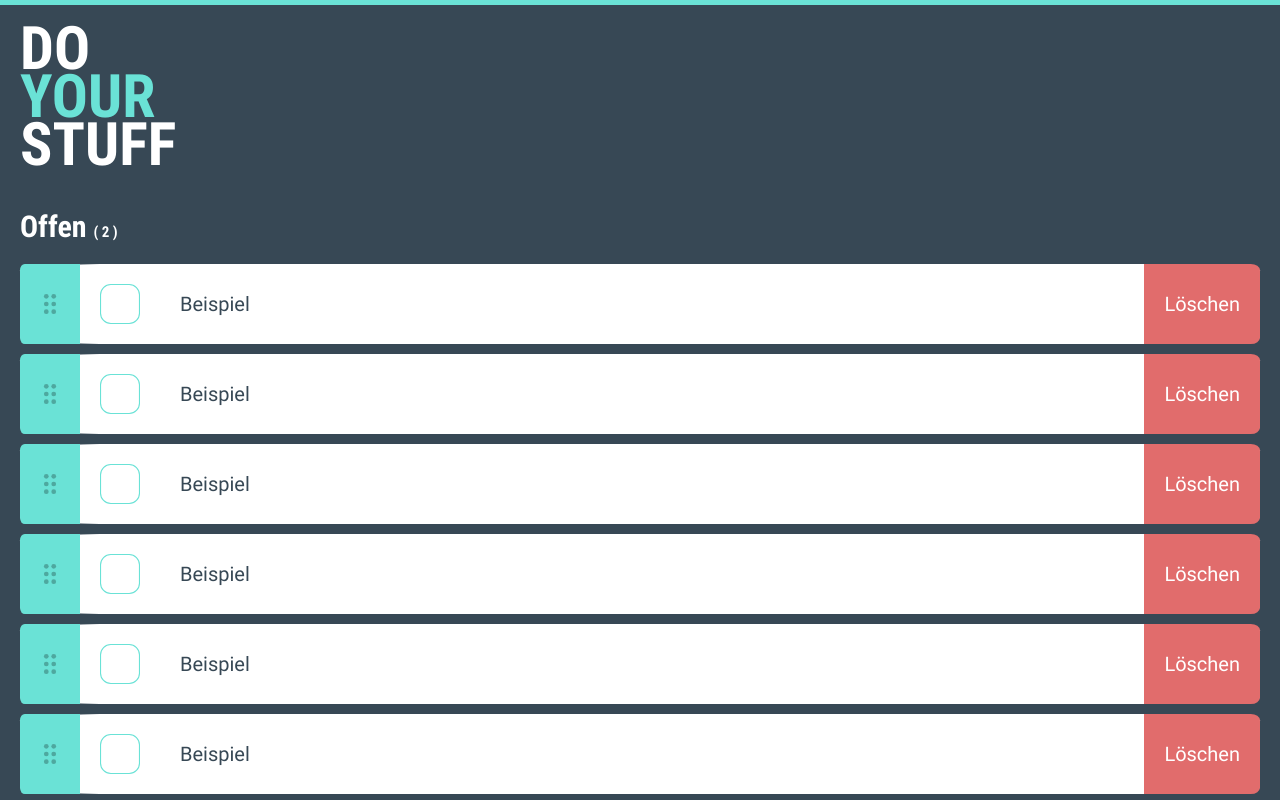
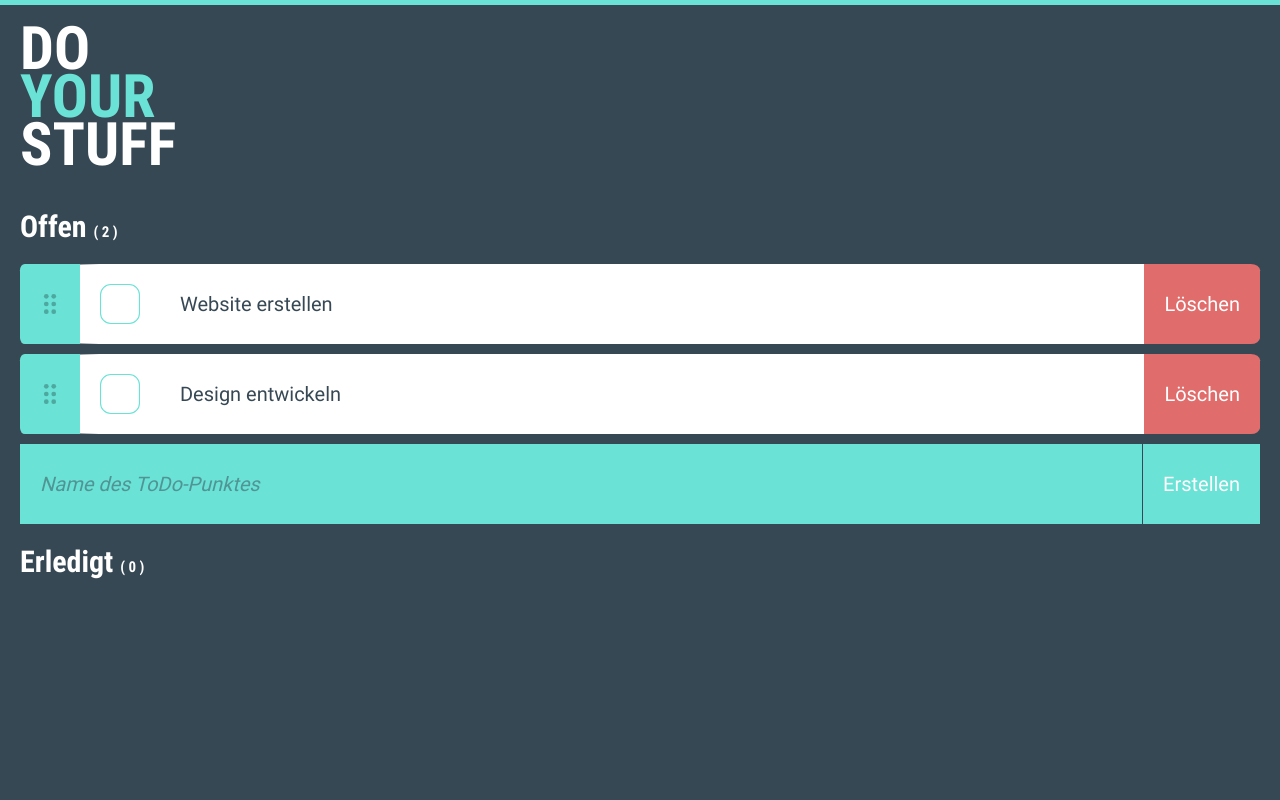
Before and after one commit to Charly-Wolf/ToDoListAngular, an Angular app: page / in a window 1280 px wide. Shown: the top 800 px of the page. Built offline with nearby package versions, Linux system fonts and the light colour scheme.

Commit message:
Tutorial 6 Done

```diff
--- a/src/app/_interface/eventping.ts
+++ b/src/app/_interface/eventping.ts
@@ -1,2 +1,6 @@
+import { ToDo } from "./todo";
+
 export interface Eventping {
+    label: string;
+    object: ToDo;
 }
--- a/src/app/_template/template-todo-form/template-todo-form.component.ts
+++ b/src/app/_template/template-todo-form/template-todo-form.component.ts
@@ -1,5 +1,6 @@
-import { Component } from '@angular/core';
+import { Component, Output, EventEmitter } from '@angular/core';
 import { ToDo } from 'src/app/_interface/todo';
+import { Eventping } from 'src/app/_interface/eventping';
 
 @Component({
   selector: 'app-template-todo-form',
@@ -9,6 +10,7 @@ import { ToDo } from 'src/app/_interface/todo';
 export class TemplateTodoFormComponent {
 
   public toDo$: ToDo;
+  @Output() ping: EventEmitter<ToDo> = new EventEmitter<ToDo>();
 
   constructor() {
     this.toDo$ = {
@@ -24,7 +26,7 @@ export class TemplateTodoFormComponent {
 
   public createToDo(event?: any): void {
     //Send this to the server - DB
-    console.log(this.toDo$);
+    this.ping.emit(this.toDo$);
     //Reset object after a toDo was created and sent to the server
     this.toDo$ = {
       id: undefined,
--- a/src/app/_template/template-todo/template-todo.component.html
+++ b/src/app/_template/template-todo/template-todo.component.html
@@ -8,7 +8,7 @@
             <img *ngIf="toDo$.status" (click)="changeCheck($event)" src="./assets/svg/checkbox-done.svg">
         </div>
         <div class="todo-content-titel">
-            <input (blur)="changeLabel($event)" type="text" [(ngModel)]="toDo$.label" placeholder="Name des ToDo-Punktes">
+            <input [disabled]="toDo$.status" (blur)="changeLabel($event)" type="text" [(ngModel)]="toDo$.label" placeholder="Name des ToDo-Punktes">
         </div>
     </div>
     <div class="delete" (click)="deleteToDo($event)">
--- a/src/app/_template/template-todo/template-todo.component.ts
+++ b/src/app/_template/template-todo/template-todo.component.ts
@@ -1,4 +1,5 @@
-import { Component } from '@angular/core';
+import { Component, Input, Output, EventEmitter } from '@angular/core';
+import { Eventping } from 'src/app/_interface/eventping';
 import { ToDo } from '../../_interface/todo'
 
 @Component({
@@ -8,7 +9,8 @@ import { ToDo } from '../../_interface/todo'
 })
 export class TemplateTodoComponent {
 
-  public toDo$: ToDo;
+  @Input() toDo$: ToDo;
+  @Output() ping: EventEmitter<any> = new EventEmitter<any>();
 
   constructor() {
     this.toDo$ = {
@@ -24,13 +26,26 @@ export class TemplateTodoComponent {
 
   public changeCheck(event?: any): void {
     this.toDo$.status = !this.toDo$.status;
+    const eventObject: Eventping = {
+      label: 'check',
+      object: this.toDo$
+    };
+    this.ping.emit(eventObject);
   }
 
   public changeLabel(event?: any): void {
-    console.log(this.toDo$.label);
+    const eventObject: Eventping = {
+      label: 'label',
+      object: this.toDo$
+    };
+    this.ping.emit(eventObject);
   }
 
   public deleteToDo(event?: any): void {
-    console.log(this.toDo$.id);
+    const eventObject: Eventping = {
+      label: 'delete',
+      object: this.toDo$
+    };
+    this.ping.emit(eventObject);
   }
 }
--- a/src/app/page-list/page-list.component.html
+++ b/src/app/page-list/page-list.component.html
@@ -1,18 +1,12 @@
 <app-template-header></app-template-header>
 <div class="list-view">
-    <h4 (click)="toDoShow=!toDoShow">Offen <span>( 2 )</span></h4>
+    <h4 (click)="toDoShow=!toDoShow">Offen <span>( {{ $todos.length }} )</span></h4>
     <div *ngIf="toDoShow" class="todo-elements">
-        <app-template-todo></app-template-todo>
-        <app-template-todo></app-template-todo>
-        <app-template-todo></app-template-todo>
-        <app-template-todo></app-template-todo>
-        <app-template-todo></app-template-todo>
-        <app-template-todo></app-template-todo>
+        <app-template-todo (ping)="update($event)" [toDo$]="toDo" *ngFor="let toDo of $todos"></app-template-todo>
     </div>
-    <app-template-todo-form *ngIf="toDoShow"></app-template-todo-form>
-    <h4 (click)="toDoDoneShow=!toDoDoneShow">Erledigt <span>( 2 )</span></h4>
+    <app-template-todo-form (ping)="create($event)" *ngIf="toDoShow"></app-template-todo-form>
+    <h4 (click)="toDoDoneShow=!toDoDoneShow">Erledigt <span>( {{ $todosdone.length }} )</span></h4>
     <div *ngIf="toDoDoneShow" class="todo-elements">
-        <app-template-todo></app-template-todo>
-        <app-template-todo></app-template-todo>
+        <app-template-todo (ping)="update($event)" [toDo$]="toDo" *ngFor="let toDo of $todosdone"></app-template-todo>
     </div>
 </div>
--- a/src/app/page-list/page-list.component.ts
+++ b/src/app/page-list/page-list.component.ts
@@ -1,4 +1,6 @@
 import { Component } from '@angular/core';
+import { ToDo } from '../_interface/todo';
+import { Eventping } from '../_interface/eventping';
 
 @Component({
   selector: 'app-page-list',
@@ -9,13 +11,73 @@ export class PageListComponent {
 
   public toDoShow: boolean;
   public toDoDoneShow: boolean;
+  public $todos: ToDo[];
+  public $todosdone: ToDo[];
 
   constructor() {
     this.toDoShow = true;
     this.toDoDoneShow = false;
+    this.$todos = [
+      {
+        id: 0,
+        label: 'Website erstellen',
+        status: false,
+        position: 1
+      },
+      {
+        id: 1,
+        label: 'Design entwickeln',
+        status: false,
+        position: 2
+      }
+    ];
+    this.$todosdone = [];
   }
 
   ngOnInit() {
 
   }
+
+  public create(event: ToDo): void {
+    event.position = this.$todos.length + 1;
+    this.$todos.push(event);
+  }
+
+  public update(event: Eventping): void {
+    if (event.label === 'check') {
+      console.log(`%c"${event.label}-Event" wurde getriggert. `, `color: green;`)
+      if (!event.object.status) {
+        this.$todosdone.splice(this.$todosdone.indexOf(event.object), 1);
+        this.$todos.push(event.object);
+      } else {
+        this.$todos.splice(this.$todos.indexOf(event.object), 1);
+        this.$todosdone.push(event.object);
+      }
+    }
+    if (event.label === 'delete') {
+      console.log(`%c"${event.label}-Event" wurde getriggert. `, `color: green`);
+      if (event.object.status) {
+        this.$todosdone.splice(this.$todosdone.indexOf(event.object), 1);
+      } else {
+        this.$todos.splice(this.$todos.indexOf(event.object), 1);
+      }
+    }
+    if (event.label === 'label') {
+      console.log(`%c"${event.label}-Event" wurde getriggert. `, `color: green`);
+      if (event.object.status) {
+        this.$todosdone.forEach((toDo: ToDo) => {
+          if (toDo.id === event.object.id) {
+            toDo.label = event.object.label;
+          }
+        });
+      } else {
+        this.$todos.forEach((toDo: ToDo) => {
+          if (toDo.id === event.object.id) {
+            toDo.label = event.object.label;
+          }
+        });
+      }
+    }
+    console.log(this.$todos);
+  }
 }
```
